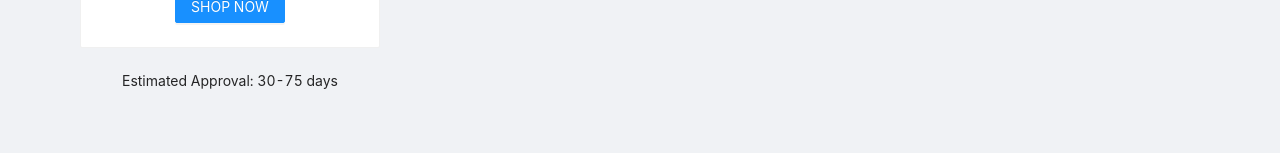
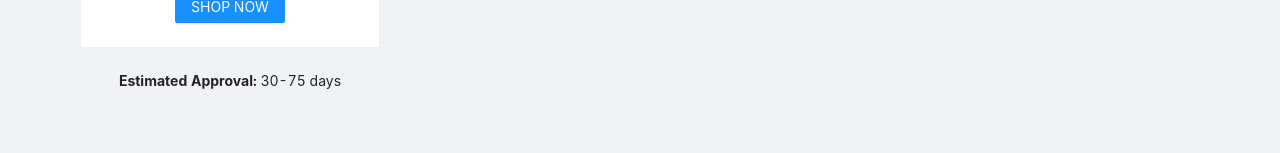
Before and after one commit to austv99/yellowblocks-hackathon-2020, a React (Create React App) app in the folder yellowblocks-app/: page / in a window 1280 px wide. Shown: the part 338-491 px from the top of the page. Built offline with nearby package versions, Linux system fonts and the light colour scheme.

Commit message:
Fixed bolding

```diff
--- a/yellowblocks-app/src/StorePage/StorePage.js
+++ b/yellowblocks-app/src/StorePage/StorePage.js
@@ -27,7 +27,7 @@ export default function StorePage () {
                     </div>
                 </Card>
                 <br/>
-                <p>Estimated Approval: 30-75 days</p>
+                <p><strong>Estimated Approval:</strong> 30-75 days</p>
                 </div>
                 <div>
                 <div class='flex-container half-container'>
```
